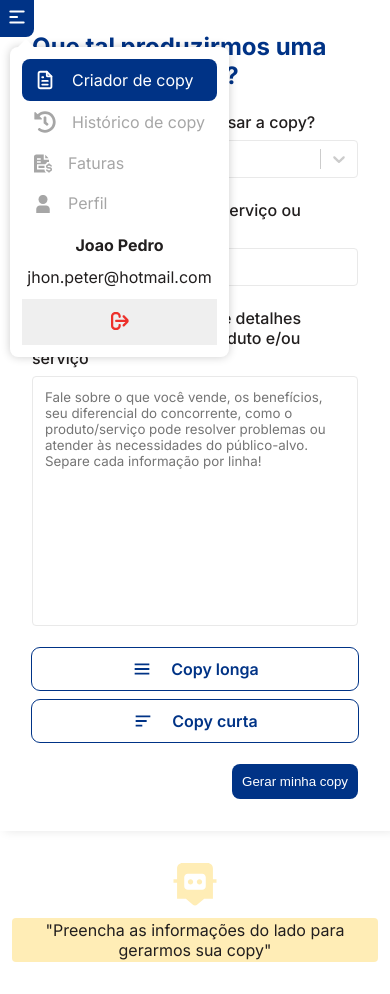
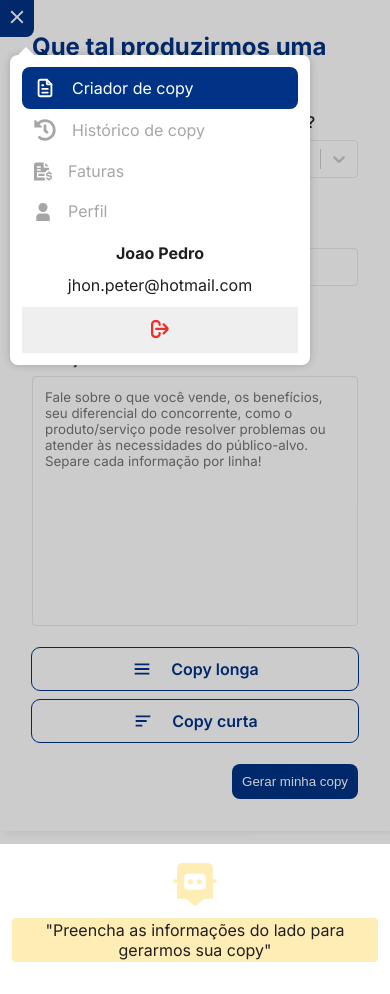
Before and after one commit to IcaroSilvaFK/copy-generator-front, a Next.js app: page /copy in a window 390 px wide. Both pictures are taken after a click on the button 17 px from the left and 18 px from the top of the page. Built offline with nearby package versions, Linux system fonts and the light colour scheme.

Commit message:
feat: create collapse menu

```diff
--- a/src/layout/MobileNav/index.tsx
+++ b/src/layout/MobileNav/index.tsx
@@ -1,42 +1,24 @@
 import { TbFileText } from 'react-icons/tb'
 import { FaHistory } from 'react-icons/fa'
 import { HiMenuAlt1 } from 'react-icons/hi'
+import { MdOutlineClose } from 'react-icons/md'
+import { useState } from 'react'
 
 import { Link } from '../../components/ActiveLink'
 
-import { Container, TouchButton, Nav, Indicator } from './styles'
-import { useRef, useState, useEffect } from 'react'
+import { Container, TouchButton, Nav, Indicator, Overlay } from './styles'
 
 export function MobileNav() {
   const [isOpenNav, setIsOpenNav] = useState(false)
-  const containerRef = useRef<HTMLDivElement>(null)
-
-  useEffect(() => {
-    window.addEventListener('click', handleObserverClickInToNavContextMenu)
-
-    return () => {
-      window.removeEventListener('click', handleObserverClickInToNavContextMenu)
-    }
-    // eslint-disable-next-line react-hooks/exhaustive-deps
-  }, [])
-
-  function handleObserverClickInToNavContextMenu(e: MouseEvent) {
-    if (!isOpenNav) return
-    if (
-      containerRef.current &&
-      !containerRef.current.contains(e.target as Node)
-    ) {
-      setIsOpenNav(false)
-    }
-  }
 
   return (
-    <Container ref={containerRef}>
+    <Container>
       <TouchButton onClick={() => setIsOpenNav((prev) => !prev)}>
-        <HiMenuAlt1 size={22} />
+        {!isOpenNav ? <HiMenuAlt1 size={22} /> : <MdOutlineClose size={22} />}
       </TouchButton>
       {isOpenNav && (
-        <Nav>
+        <Overlay onClick={() => setIsOpenNav(false)}>
+          <Nav onClick={(e) => e.stopPropagation()}>
             <Indicator size={32} />
             <ul>
               <li>
@@ -72,6 +54,7 @@ export function MobileNav() {
               </button>
             </footer>
           </Nav>
+        </Overlay>
       )}
     </Container>
   )
--- a/src/layout/MobileNav/styles.ts
+++ b/src/layout/MobileNav/styles.ts
@@ -1,5 +1,16 @@
 import styled from 'styled-components'
 import { IoMdArrowDropup } from 'react-icons/io'
+
+export const Overlay = styled.div`
+  background: rgba(0, 0, 0, 0.2);
+  position: fixed;
+  top: 0;
+  bottom: 0;
+  left: 0;
+  right: 0;
+
+  padding-top: 45px;
+`
 
 export const Container = styled.nav`
   position: absolute;
@@ -28,6 +39,8 @@ export const Nav = styled.div`
   border-radius: 8px;
   box-shadow: 0 0 10px rgba(0, 0, 0, 0.2);
 
+  max-width: 300px;
+
   footer {
     display: flex;
     flex-direction: column;
```
Lines whose indentation alone changed are shown as unchanged.
